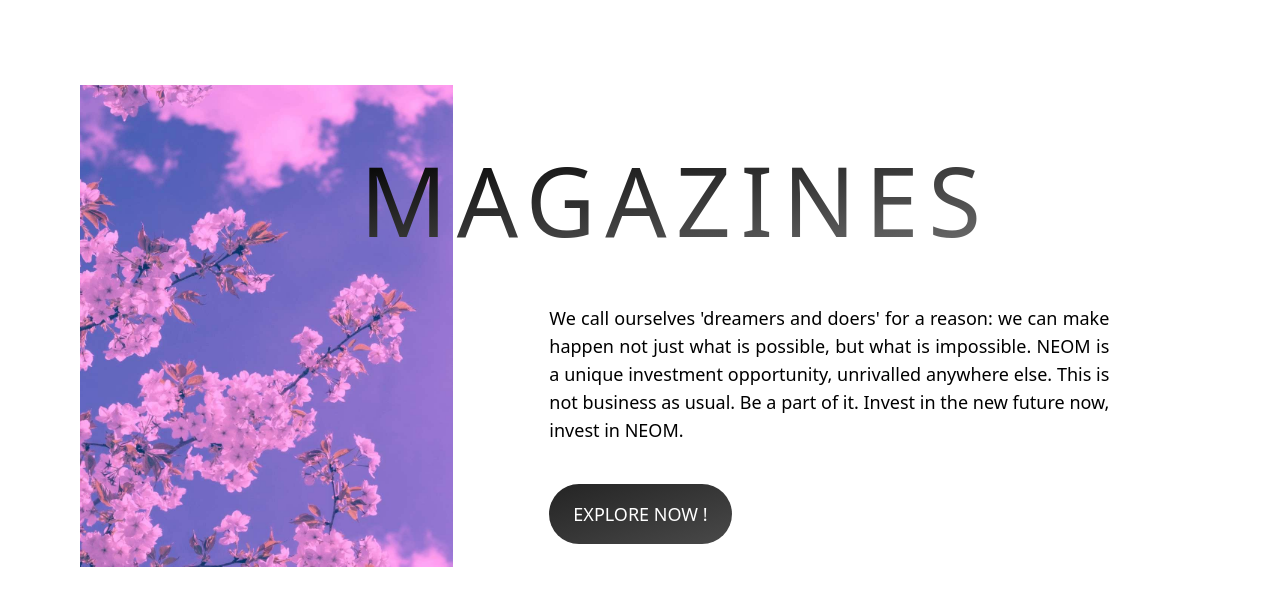
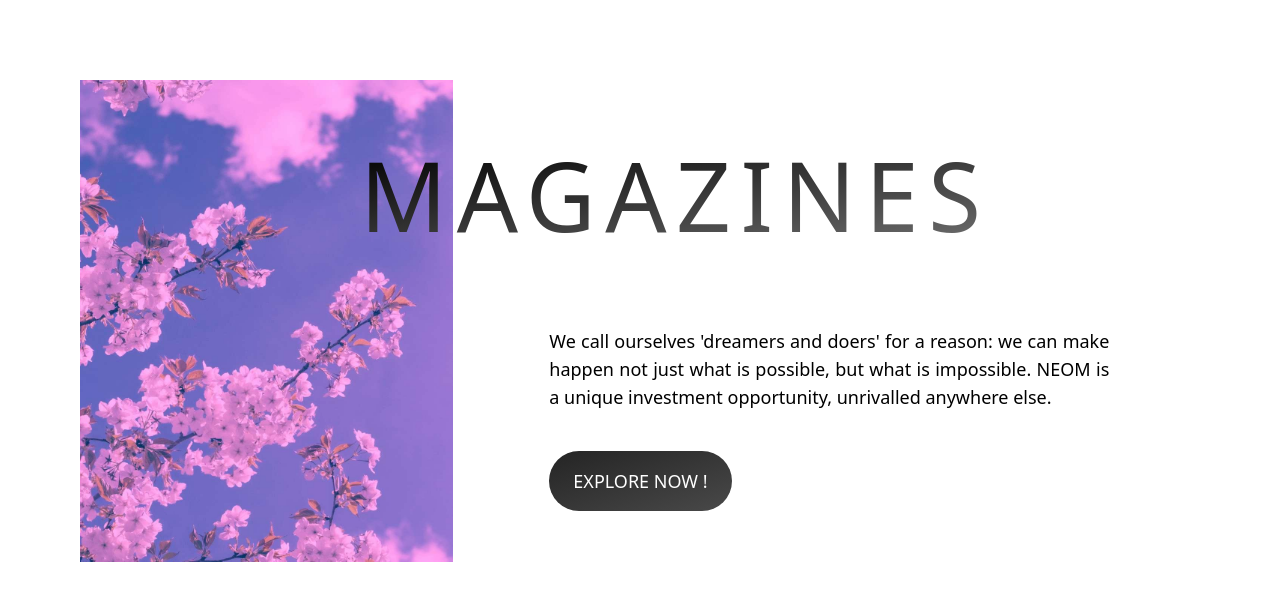
Before and after one commit to Student-Recreation-Center-CSE-RKV/De-Lit-Client, a Next.js app: page / in a window 1280 px wide. Shown: the top 606 px of the page. Built offline with nearby package versions, Linux system fonts and the light colour scheme.

Commit message:
feat: add favicon and og image

```diff
--- a/app/layout.js
+++ b/app/layout.js
@@ -3,7 +3,8 @@
 
 export const metadata = {
   title: "De-LiT",
-  description: "Generated by create next app",
+  description: "Building a like-minded community!",
+
 };
 
 export default function RootLayout({ children }) {
--- a/components/Block.jsx
+++ b/components/Block.jsx
@@ -9,8 +9,10 @@
           <span className="absolute max-md:-bottom-6 text-5xl md:top-[calc(14%)] md:left-3/4 lg:text-8xl md:text-5xl tracking-widest bg-gradient-to-br from-black to-colorC bg-clip-text text-transparent">MAGAZINES </span>
       </div>
       <div className="md:w-3/6 mb-7 mt-[20%] text-center md:text-justify">
-          <p className="lg:text-lg md:text-sm">We call ourselves 'dreamers and doers' for a reason: we can make happen not just what is possible, but what is impossible. NEOM is a unique investment opportunity, unrivalled anywhere else. This is not business as usual. Be a part of it. Invest in the new future now, invest in NEOM.</p>
-          <Link href="/magazines"><button className="bg-gradient-to-br from-colorA to-colorB hover:from-black hover:to-colorB text-white lg:py-4 lg:px-6 md:py-2 md:px-3 lg:text-lg md:text-sm rounded-full mt-10 px-3 py-2">EXPLORE NOW !</button></Link>
+          <p className="lg:text-lg md:text-sm">We call ourselves 'dreamers and doers' for a reason: we can make happen not just what is possible, but what is impossible. NEOM is a unique investment opportunity, unrivalled anywhere else.</p>
+          <Link href="/magazines">
+            <button className="bg-gradient-to-br from-colorA to-colorB hover:from-black hover:to-colorB text-white lg:py-4 lg:px-6 md:py-2 md:px-3 lg:text-lg md:text-sm rounded-full mt-10 px-3 py-2">EXPLORE NOW !</button>
+          </Link>
       </div>
     </div>
   )
```
Also changed, not shown: app/opengraph-image.jpg (added), 1 other file (tests, documents, lock files or other folders).
